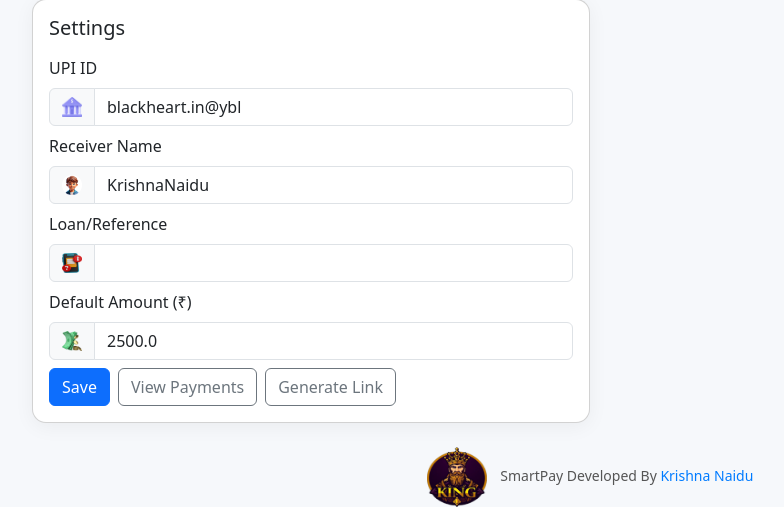
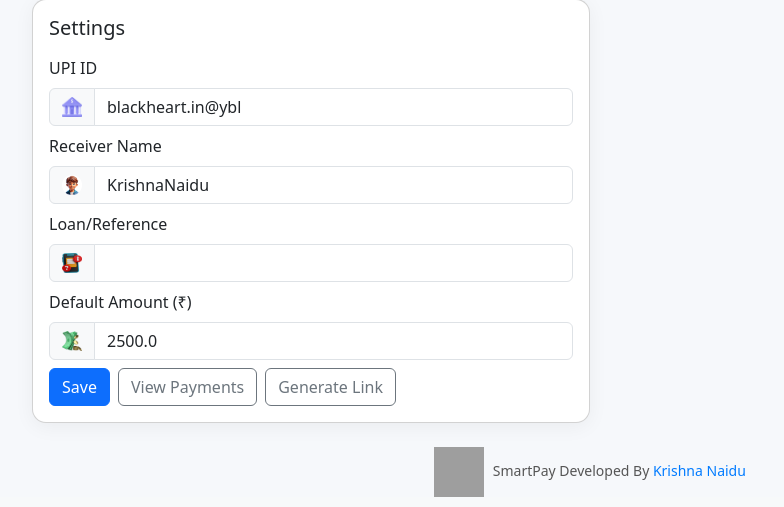
Before and after one commit to imzombier/SmartPay, a Flask app: page /dashboard in a window 1280 px wide. Shown: the part 307-814 px from the top of the page, without its empty margins (50-834 px from the left). Run offline with Flask 3, Linux system fonts and the light colour scheme; a user stored in the database is signed in; data comes from the database, SQL or seed files in the repository; grey boxes are pictures that could not be loaded.

Commit message:
Update _layout.html

```diff
--- a/templates/_layout.html
+++ b/templates/_layout.html
@@ -51,7 +51,7 @@
   <!-- Footer -->
 
 <div class="text-center mt-4" style="font-size:14px; color:#555;">
-  <img src="{{ url_for('static', filename='king.png') }}" alt="Owner" style="width:60px; height:60px; vertical-align:middle; margin-right:10px;">
+  <img src="{{ url_for('static', filename='anime.png') }}" alt="Owner" style="width:50px; height:50px; vertical-align:middle; margin-right:5px;">
   SmartPay Developed By
   <a href="mailto:kona.krishna1997@gmail.com" style="color:#007bff; text-decoration:none;">Krishna Naidu</a>
 </div>
```
